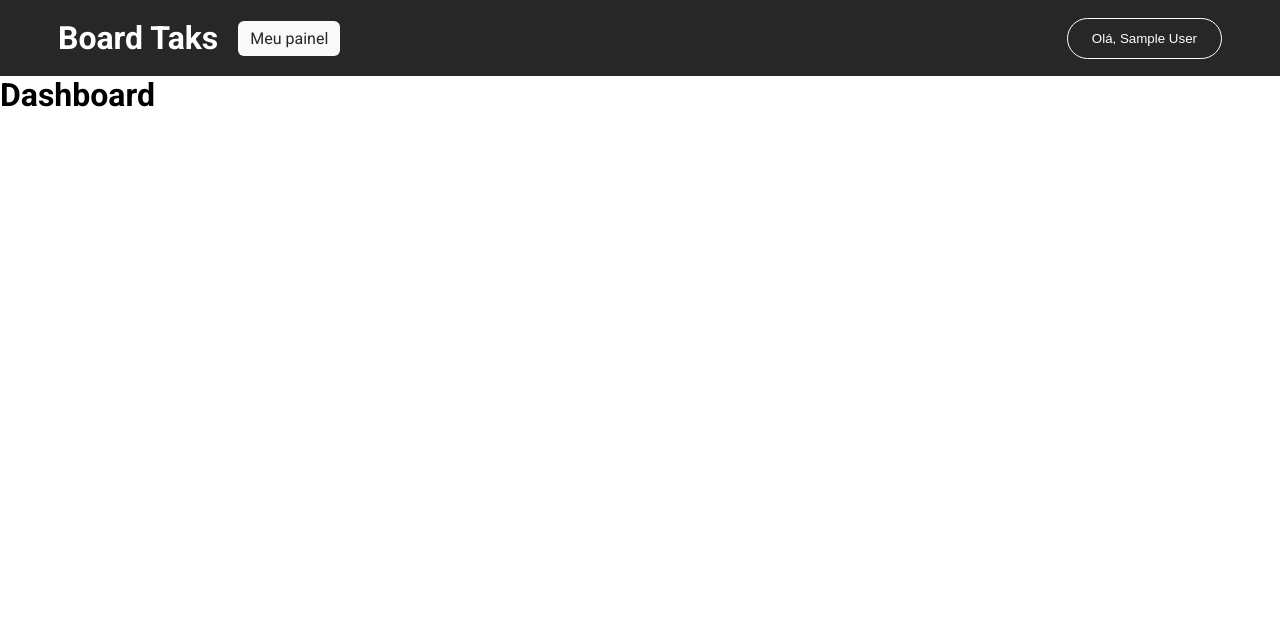
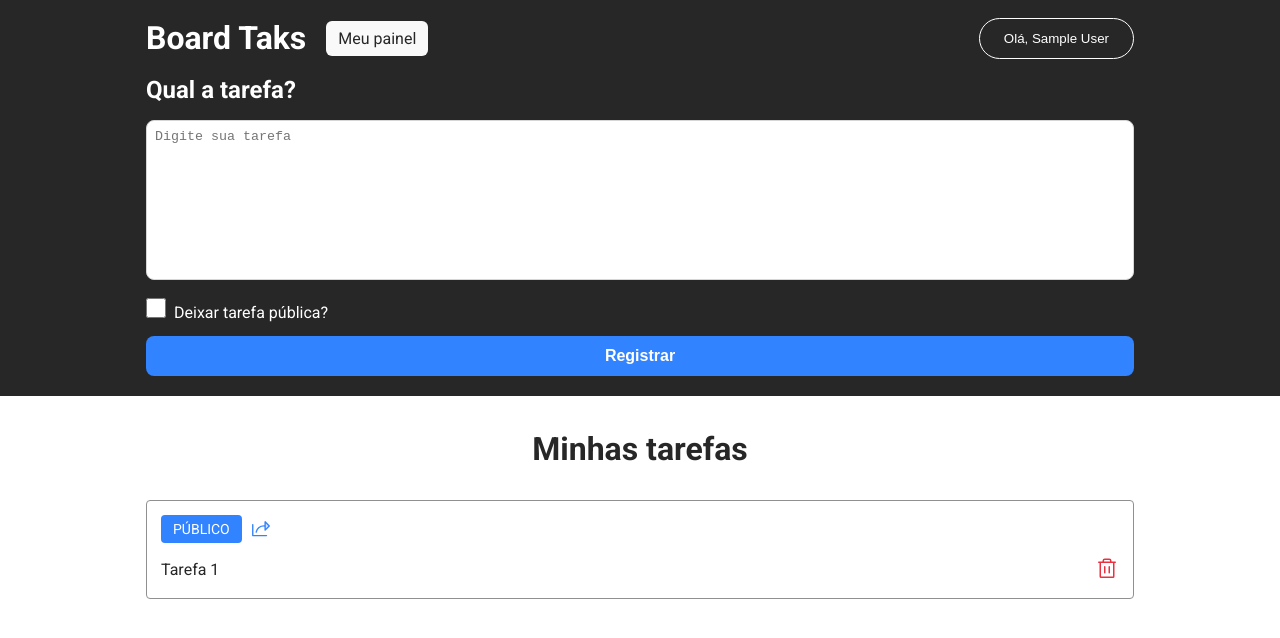
Before and after one commit to MatheusAlves17/board-tasks, a Next.js app: page /dashboard in a window 1280 px wide. Shown: the top 638 px of the page. Built offline with nearby package versions, Linux system fonts and the light colour scheme; no server answers; sample sign-in values are in the browser's storage.

Commit message:
feat: task container

```diff
--- a/package.json
+++ b/package.json
@@ -9,10 +9,12 @@
     "lint": "next lint"
   },
   "dependencies": {
+    "icons": "^1.0.0",
     "next": "14.2.3",
     "next-auth": "^4.24.7",
     "react": "^18",
-    "react-dom": "^18"
+    "react-dom": "^18",
+    "react-icons": "^5.2.1"
   },
   "devDependencies": {
     "@types/node": "^20",
--- a/src/components/Header/styles.module.css
+++ b/src/components/Header/styles.module.css
@@ -11,7 +11,7 @@
 
 .content{
     width: 100%;
-    max-width: 1200px;
+    max-width: 1024px;
 
     padding: 0px 18px;
 
--- /dev/null
+++ b/src/components/Textarea/index.tsx
@@ -0,0 +1,7 @@
+import { HTMLProps } from 'react';
+import styles from './styles.module.css';
+export function Textarea({ ...rest }: HTMLProps<HTMLTextAreaElement>) {
+    return (
+        <textarea className={styles.textarea} {...rest}></textarea>
+    )
+}
--- /dev/null
+++ b/src/components/Textarea/styles.module.css
@@ -0,0 +1,12 @@
+.textarea {
+    width: 100%;
+    height: 160px;
+
+    padding: 8px;
+    border-radius: 8px;
+
+    border: 1px solid #d6d6d6;
+    resize: none;
+    outline: none;
+    appearance: none;
+}
--- a/src/pages/dashboard/index.tsx
+++ b/src/pages/dashboard/index.tsx
@@ -1,15 +1,61 @@
+import Head from "next/head";
 import { GetServerSideProps } from "next";
-import Head from "next/head";
+import { PiShareDuotone, PiTrash } from "react-icons/pi";
 
 import { getSession } from 'next-auth/react';
+
+import styles from './styles.module.css';
+import { Textarea } from "@/components/Textarea";
 
 export default function Dashboard() {
     return (
         <>
             <Head>
-                <title>Dashboard</title>
+                <title>Meu painel de tarefas</title>
             </Head>
-            <h1>Dashboard</h1>
+            <main className={styles.main}>
+                <section className={styles.content}>
+                    <div className={styles.contentForm}>
+                        <h1 className={styles.title}>Qual a tarefa?</h1>
+                        <form>
+                            <Textarea
+                                placeholder="Digite sua tarefa"
+                            />
+                            <div className={styles.checkboxArea}>
+                                <input
+                                    type="checkbox"
+                                    className={styles.checkbox}
+                                />
+                                <label className={styles.label}>Deixar tarefa pública?</label>
+                            </div>
+                            <button type="submit" className={styles.button}>Registrar</button>
+                        </form>
+                    </div>
+                </section>
+                <section className={styles.taskContainer}>
+                    <h1 className={styles.titleTask}>Minhas tarefas</h1>
+                    <article className={styles.task}>
+                        <div className={styles.tagContainer}>
+                            <label className={styles.tag}>PÚBLICO</label>
+                            <button className={styles.tagButton}>
+                                <PiShareDuotone
+                                    size={22}
+                                    color="#3183ff"
+                                />
+                            </button>
+                        </div>
+                        <div className={styles.taskContent}>
+                            <p>Tarefa 1</p>
+                            <button className={styles.buttonTrash}>
+                                <PiTrash
+                                    size={24}
+                                    color="#ea3140"
+                                />
+                            </button>
+                        </div>
+                    </article>
+                </section>
+            </main>
         </>
     )
 }
--- /dev/null
+++ b/src/pages/dashboard/styles.module.css
@@ -0,0 +1,138 @@
+.main {
+    width: 100%;
+}
+
+.content {
+    width: 100%;
+
+    display: flex;
+    align-items: center;
+    justify-content: center;
+
+    background-color: #272727;
+}
+
+.contentForm {
+    width: 100%;
+    max-width: 1024px;
+
+    padding: 0px 18px;
+}
+
+.title {
+    color: #FFF;
+    margin-bottom: 16px;
+}
+
+.checkboxArea {
+    margin: 14px 0;
+}
+
+.checkboxArea label {
+    color: #FFF;
+    margin-left: 8px;
+}
+
+.checkboxArea .checkbox {
+    width: 20px;
+    height: 20px;
+}
+
+.button {
+    width: 100%;
+    height: 40px;
+
+    cursor: pointer;
+    margin-bottom: 20px;
+    border-radius: 8px;
+
+    color: #FFF;
+    font-size: 16px;
+    font-weight: 600;
+    background-color: #3183ff;
+
+    border: none;
+    appearance: none;
+}
+
+.taskContainer {
+    width: 100%;
+    max-width: 1024px;
+
+    padding: 0 18px;
+    margin: 34px auto 0 auto;
+
+    display: flex;
+    flex-direction: column;
+}
+
+.taskContainer a {
+    text-decoration: none;
+    color: #0f0f0f;
+}
+
+.titleTask {
+    color: #272727;
+    font-size: 32px;
+    text-align: center;
+    margin-bottom: 32px;
+}
+
+.task {
+    border: 1px solid #909090;
+    border-radius: 4px;
+
+    padding: 14px;
+    display: flex;
+    align-items: flex-start;
+    flex-direction: column;
+
+    margin-bottom: 14px;
+}
+
+.tagContainer {
+    display: flex;
+    align-items: center;
+    justify-content: flex-start;
+    margin-bottom: 14px;
+}
+
+.tag {
+    color: #FFF;
+    font-size: 14px;
+    padding: 6px 12px;
+
+    border-radius: 4px;
+    background-color: #3183ff;
+    margin-right: 8px;
+}
+
+.tagButton,
+.buttonTrash {
+    border: none;
+    appearance: none;
+    outline: none;
+    background: none;
+
+    cursor: pointer;
+    transition: transform 0.4s;
+}
+
+.tagButton:hover,
+.buttonTrash:hover {
+    transform: scale(1.08);
+}
+
+.taskContent {
+    width: 100%;
+    display: flex;
+    align-items: center;
+    justify-content: space-between;
+}
+
+.taskContent p {
+    font-size: 16px;
+    color: #272727;
+    line-height: 114%;
+    white-space: pre-wrap;
+}
```
Also changed, not shown: 2 other files (tests, documents, lock files or other folders).
